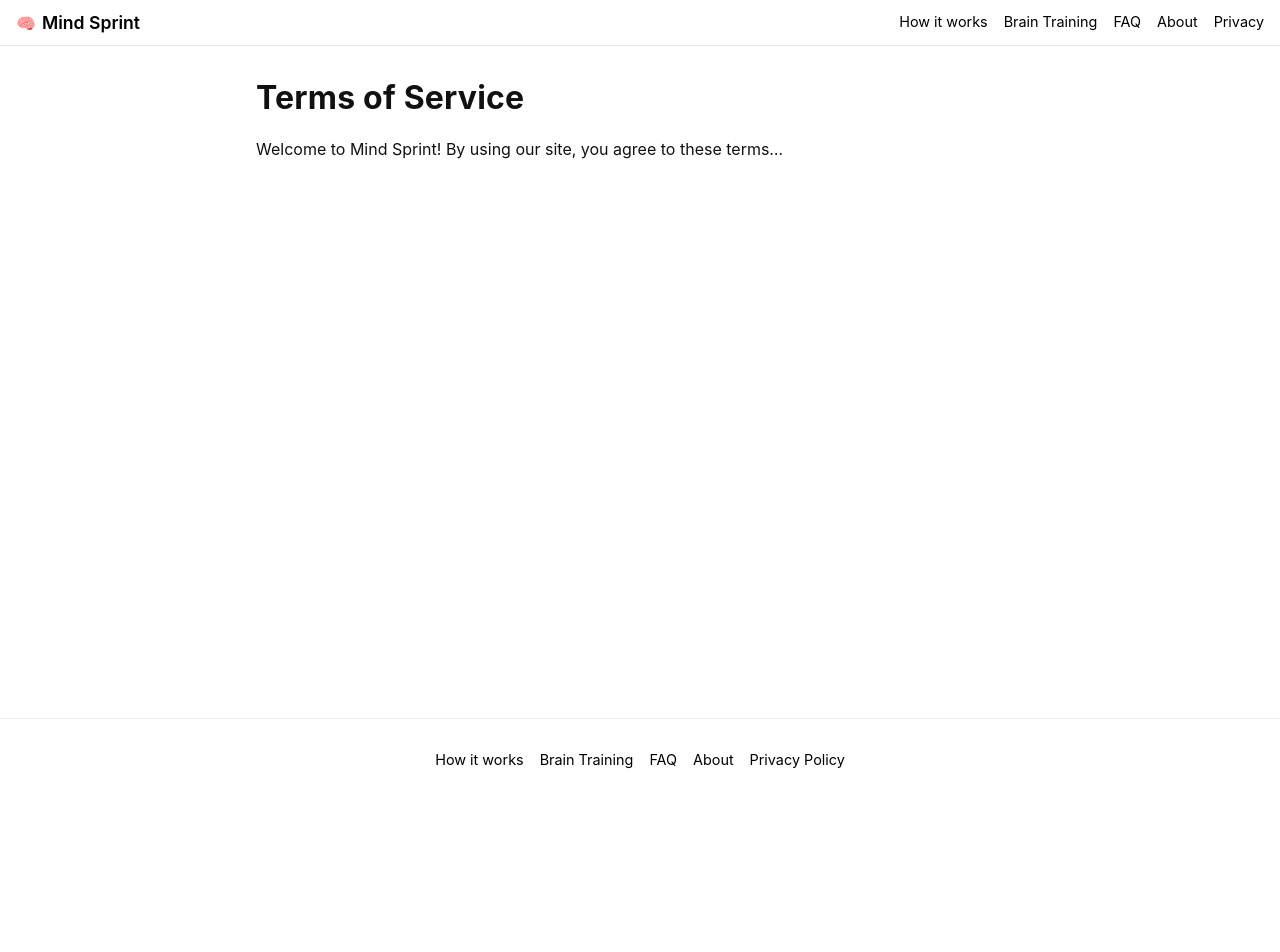
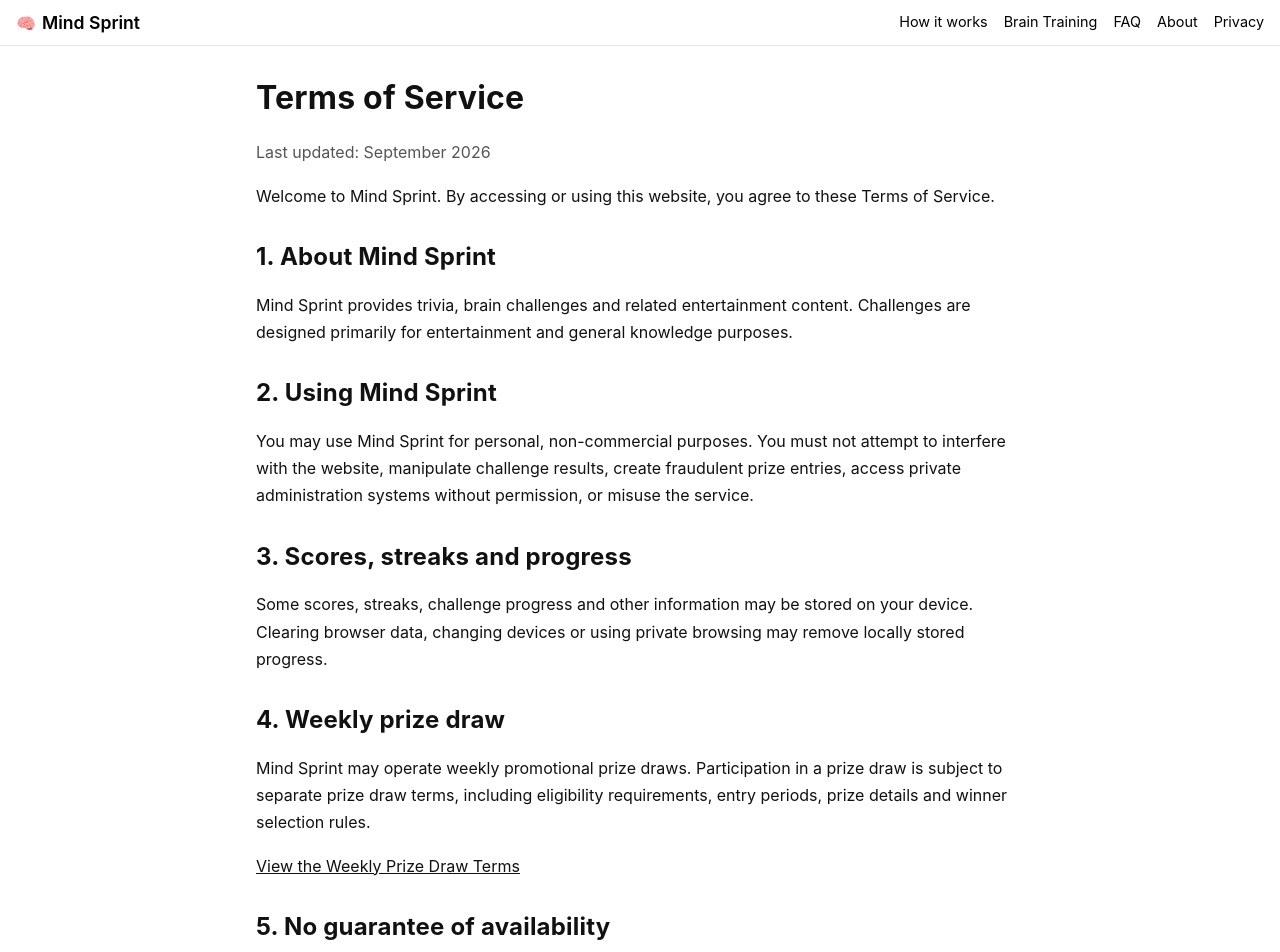
Before and after one commit to justinchase1984/mind-sprint, a Next.js app: page /terms in a window 1280 px wide. Shown: the top 952 px of the page. Before the commit the page ends 800 px from the top, so only its background shows below. Built offline with nearby package versions, Linux system fonts and the light colour scheme; no server answers.

Commit message:
Update terms.tsx

```diff
--- a/pages/terms.tsx
+++ b/pages/terms.tsx
@@ -1,16 +1,146 @@
+// pages/terms.tsx
 import Head from 'next/head'
+import Link from 'next/link'
 
 export default function Terms() {
   return (
     <>
       <Head>
         <title>Terms of Service | Mind Sprint</title>
-        <meta name="description" content="Terms and conditions for using Mind Sprint." />
+        <meta
+          name="description"
+          content="Terms of Service for using Mind Sprint."
+        />
       </Head>
-      <main style={{ maxWidth: 800, margin: '2rem auto', padding: '0 1rem' }}>
+
+      <main
+        style={{
+          maxWidth: 800,
+          margin: '2rem auto',
+          padding: '0 1rem',
+          lineHeight: 1.7,
+        }}
+      >
         <h1>Terms of Service</h1>
-        <p>Welcome to Mind Sprint! By using our site, you agree to these terms…</p>
-        {/* Add your rules here */}
+
+        <p style={{ color: '#555' }}>
+          Last updated: September 2026
+        </p>
+
+        <p>
+          Welcome to Mind Sprint. By accessing or using this website,
+          you agree to these Terms of Service.
+        </p>
+
+        <h2 style={{ marginTop: '2rem' }}>1. About Mind Sprint</h2>
+
+        <p>
+          Mind Sprint provides trivia, brain challenges and related
+          entertainment content. Challenges are designed primarily for
+          entertainment and general knowledge purposes.
+        </p>
+
+        <h2 style={{ marginTop: '2rem' }}>2. Using Mind Sprint</h2>
+
+        <p>
+          You may use Mind Sprint for personal, non-commercial purposes.
+          You must not attempt to interfere with the website, manipulate
+          challenge results, create fraudulent prize entries, access private
+          administration systems without permission, or misuse the service.
+        </p>
+
+        <h2 style={{ marginTop: '2rem' }}>3. Scores, streaks and progress</h2>
+
+        <p>
+          Some scores, streaks, challenge progress and other information may
+          be stored on your device. Clearing browser data, changing devices
+          or using private browsing may remove locally stored progress.
+        </p>
+
+        <h2 style={{ marginTop: '2rem' }}>4. Weekly prize draw</h2>
+
+        <p>
+          Mind Sprint may operate weekly promotional prize draws. Participation
+          in a prize draw is subject to separate prize draw terms, including
+          eligibility requirements, entry periods, prize details and winner
+          selection rules.
+        </p>
+
+        <p>
+          <Link href="/weekly-prize-draw-terms">
+            <span style={{ textDecoration: 'underline', cursor: 'pointer' }}>
+              View the Weekly Prize Draw Terms
+            </span>
+          </Link>
+        </p>
+
+        <h2 style={{ marginTop: '2rem' }}>5. No guarantee of availability</h2>
+
+        <p>
+          We aim to keep Mind Sprint available and functioning correctly,
+          but we cannot guarantee uninterrupted access. Features, challenges,
+          question sets or parts of the website may be changed, suspended or
+          removed from time to time.
+        </p>
+
+        <h2 style={{ marginTop: '2rem' }}>6. Content accuracy</h2>
+
+        <p>
+          We take reasonable care when preparing Mind Sprint questions and
+          information, but mistakes may occasionally occur. Content may also
+          become outdated over time.
+        </p>
+
+        <h2 style={{ marginTop: '2rem' }}>7. Intellectual property</h2>
+
+        <p>
+          Unless otherwise stated, Mind Sprint branding, original website
+          content, design and materials are owned by or licensed to Mind Sprint.
+          You may not reproduce or commercially distribute our content without
+          permission.
+        </p>
+
+        <h2 style={{ marginTop: '2rem' }}>8. Third-party services</h2>
+
+        <p>
+          Mind Sprint may use or link to third-party services for functions
+          such as email communication, analytics and digital reward delivery.
+          Those third-party services may have their own terms and privacy
+          policies.
+        </p>
+
+        <h2 style={{ marginTop: '2rem' }}>9. Limitation of liability</h2>
+
+        <p>
+          To the extent permitted by applicable law, Mind Sprint is not
+          responsible for indirect or consequential loss arising from the use
+          of, or inability to use, the website.
+        </p>
+
+        <p>
+          Nothing in these Terms excludes any rights or remedies that cannot
+          lawfully be excluded under applicable consumer protection law.
+        </p>
+
+        <h2 style={{ marginTop: '2rem' }}>10. Changes to these Terms</h2>
+
+        <p>
+          We may update these Terms from time to time. The latest version will
+          be published on this page with an updated revision date.
+        </p>
+
+        <h2 style={{ marginTop: '2rem' }}>11. Contact</h2>
+
+        <p>
+          Questions about these Terms can be sent to:
+        </p>
+
+        <p>
+          <strong>Email:</strong>{' '}
+          <a href="mailto:hello@dailymindsprint.com">
+            hello@dailymindsprint.com
+          </a>
+        </p>
       </main>
     </>
   )
```
